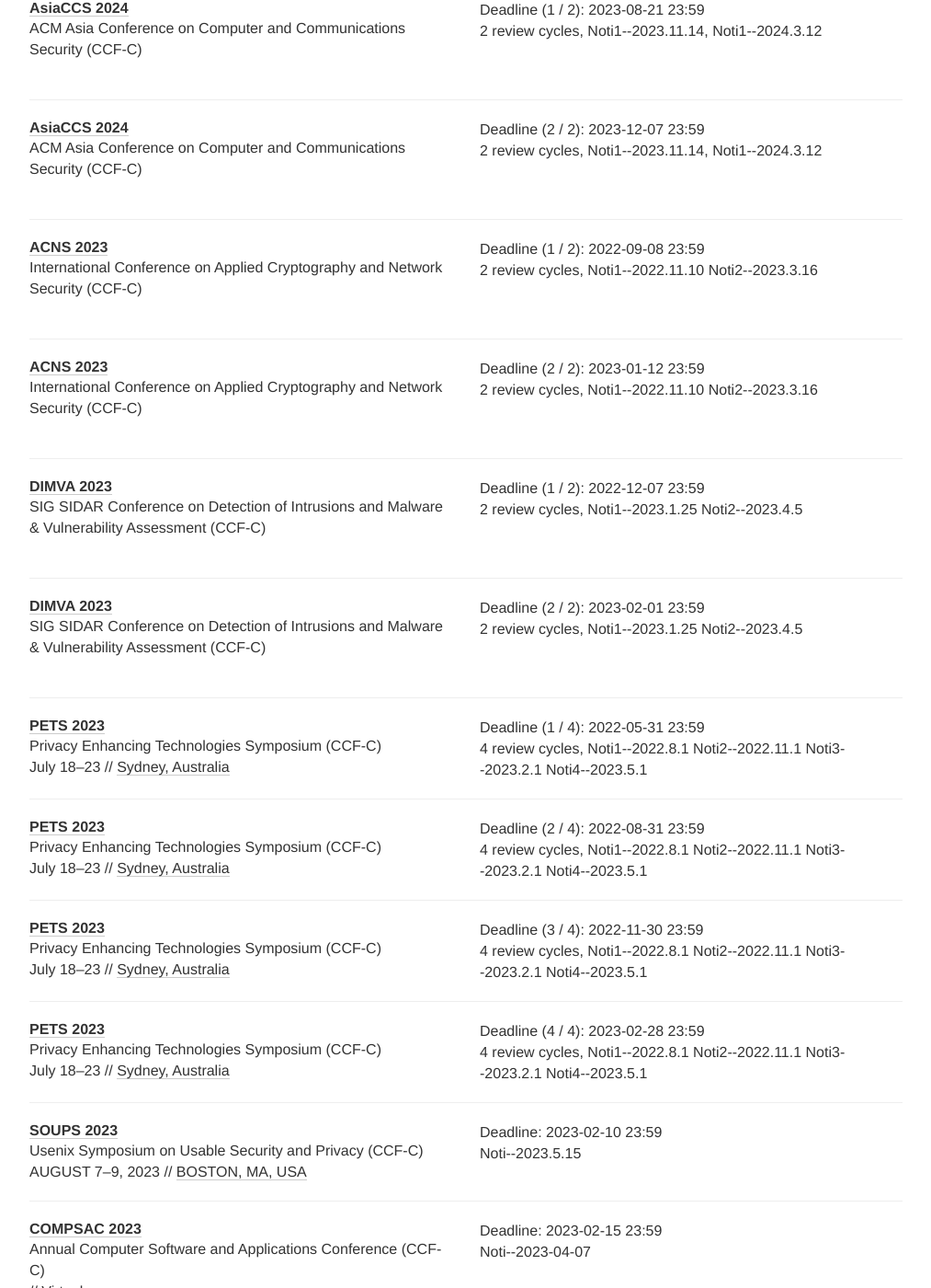
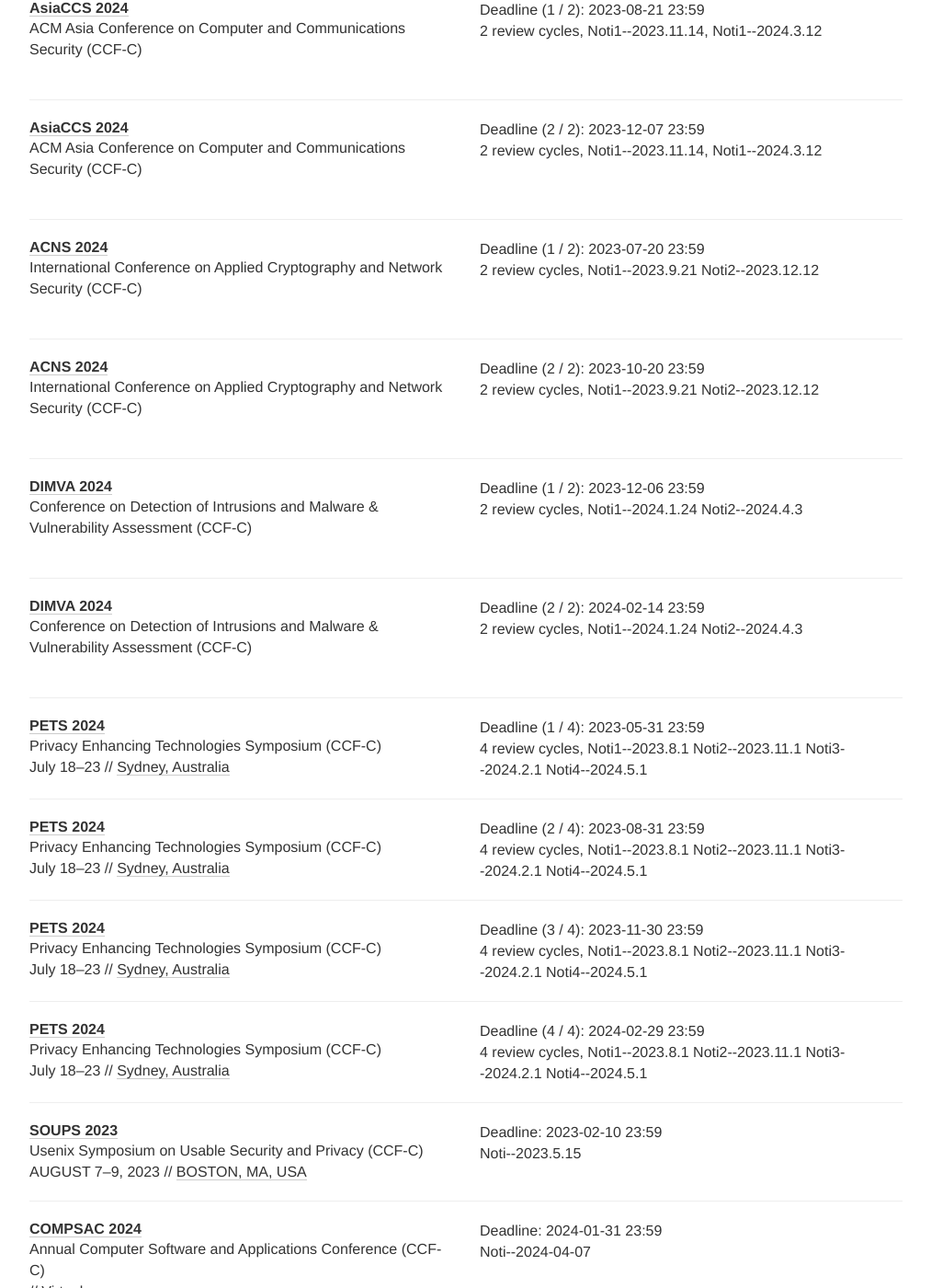
Before and after one commit to TCA-ISCAS/tca-iscas.github.io, a Jekyll site: the page built from index.html, in a window 1280 px wide and 1400 px high, scrolled down 2024 px. Shown: the whole window at 92% size, without its empty margins (133-1146 px from the left). Built offline with Jekyll 4.4.1, drawn with Linux system fonts in a browser that asks for light colours; nearby versions of some CDN libraries; some of the changed text lies outside the part shown.

Commit message:
Update conferences.yml

```diff
--- a/_data/conferences.yml
+++ b/_data/conferences.yml
@@ -86,11 +86,11 @@
 
 - name: DSN
   description: The International Conference on Dependable Systems and Networks (CCF-B)
-  year: 2023
-  link: https://dsn2023.dei.uc.pt/
-  comment: Noti1--2023.5.17
+  year: 2024
+  link: https://dsn2024uq.github.io/cfpapers.html
+  comment: Noti1--2024.3.20
   deadline:
-    - "2022-12-7 23:59"
+    - "2023-11-29 23:59"
   date:
   place:
   tags: [SEC, B]
@@ -110,24 +110,24 @@
 
 - name: ACNS
   description: International Conference on Applied Cryptography and Network Security (CCF-C)
-  year: 2023
-  link: https://sulab-sever.u-aizu.ac.jp/ACNS2023/
-  comment: 2 review cycles, Noti1--2022.11.10 Noti2--2023.3.16
+  year: 2024
+  link: https://wp.nyu.edu/acns2024/
+  comment: 2 review cycles, Noti1--2023.9.21 Noti2--2023.12.12
   deadline:
-    - "2022-09-08 23:59"
-    - "2023-01-12 23:59"
+    - "2023-07-20 23:59"
+    - "2023-10-20 23:59"
   date:
   place:
   tags: [CRYPTO, SEC, C]
 
 - name: DIMVA
-  description: SIG SIDAR Conference on Detection of Intrusions and Malware & Vulnerability Assessment (CCF-C)
-  year: 2023
-  link: https://dimva2023.de/
-  comment: 2 review cycles, Noti1--2023.1.25 Noti2--2023.4.5
+  description: Conference on Detection of Intrusions and Malware & Vulnerability Assessment (CCF-C)
+  year: 2024
+  link: https://www.dimva.org/dimva2024/
+  comment: 2 review cycles, Noti1--2024.1.24 Noti2--2024.4.3
   deadline:
-    - "2022-12-07 23:59"
-    - "2023-02-01 23:59"
+    - "2023-12-06 23:59"
+    - "2024-02-14 23:59"
   date:
   place:
   tags: [SEC, C]
@@ -135,14 +135,14 @@
 
 - name: PETS
   description: Privacy Enhancing Technologies Symposium (CCF-C)
-  year: 2023
-  link: https://petsymposium.org
-  comment: 4 review cycles, Noti1--2022.8.1 Noti2--2022.11.1 Noti3--2023.2.1 Noti4--2023.5.1
+  year: 2024
+  link: https://petsymposium.org/2024/
+  comment: 4 review cycles, Noti1--2023.8.1 Noti2--2023.11.1 Noti3--2024.2.1 Noti4--2024.5.1
   deadline:
-    - "2022-05-31 23:59"
-    - "2022-08-31 23:59"
-    - "2022-11-30 23:59"
-    - "2023-02-28 23:59"
+    - "2023-05-31 23:59"
+    - "2023-08-31 23:59"
+    - "2023-11-30 23:59"
+    - "2024-02-29 23:59"
   date: July 18-23
   place: Sydney, Australia
   tags: [SEC, C]
@@ -161,22 +161,23 @@
 
 - name: COMPSAC
   description: Annual Computer Software and Applications Conference (CCF-C)
-  year: 2023
-  link: https://ieeecompsac.computer.org/2023/
-  comment: Noti--2023-04-07
+  year: 2024
+  link: https://ieeecompsac.computer.org/2024/
+  comment: Noti--2024-04-07
   deadline:
-    - "2023-02-15 23:59"
+    - "2024-01-31 23:59"
   date:
   place: Virtual
   tags: [SEC, C]
 
 - name: ACISP
   description: Australasia Conference on Information Security and Privacy (CCF-C)
-  year: 2023
+  year: 2024
   link: https://www.qut.edu.au/about/faculty-of-science/school-of-computer-science/acisp
-  comment: Noti--15 April 2023
+  comment: 2 review cycles, Noti1--2024.1.22 Noti2--2024.4.8
   deadline:
-    - "2023-02-23 23:59"
+    - "2023-11-06 23:59"
+    - "2024-02-19 23:59"
   date:
   place:
   tags: [SEC, C]
@@ -184,12 +185,12 @@
 
 - name: WiSec
   description: ACM Conference on Security and Privacy in Wireless and Mobile Networks (CCF-C)
-  year: 2023
-  link: https://wisec2023.surrey.ac.uk/
-  comment: 2 review cycles, Noti1--December 20th, 2022 Noti2-March 29th, 2023
+  year: 2024
+  link: https://wisec2024.kaist.ac.kr/
+  comment: 2 review cycles, Noti1--December 18th, 2023 Noti2-March 22th, 2024
   deadline:
-    - "2022-12-07 23:59"
-    - "2023-02-17 23:59"
+    - "2023-11-09 23:59"
+    - "2024-02-08 23:59"
   date:
   place:
   tags: [SEC, C]
@@ -252,11 +253,11 @@
 # System
 - name: USENIX ATC
   description: Usenix Annual Technical Conference (CCF-A)
-  year: 2023
-  link: https://www.usenix.org/conference/atc23
-  comment: Noti--Friday, April 28, 2023
+  year: 2024
+  link: https://www.usenix.org/conference/atc24
+  comment: Noti--April 30, 2024
   deadline:
-    - "2023-01-05 23:59"
+    - "2024-01-09 23:59"
   date:
   place:
   tags: [SYS, A]
@@ -276,11 +277,11 @@
 
 - name: OSDI
   description: USENIX Symposium on Operating Systems Design and Implementation (CCF-A)
-  year: 2023
-  link: https://www.usenix.org/conference/osdi23
-  comment: Noti--March 23, 2023
+  year: 2024
+  link: https://www.usenix.org/conference/osdi24
+  comment: Noti--March 21, 2024
   deadline:
-    - "2022-12-6 23:59"
+    - "2023-11-30 23:59"
   date:
   place:
   tags: [SYS, A]
@@ -288,11 +289,11 @@
 
 - name: INFOCOM
   description: IEEE International Conference on Computer Communications (CCF-A)
-  year: 2023
-  link: https://infocom2023.ieee-infocom.org/
-  comment: Noti--December 2, 2022
+  year: 2024
+  link: https://infocom2024.ieee-infocom.org/
+  comment: Noti--December 1, 2023
   deadline:
-    - "2022-07-25 23:59"
+    - "2023-07-24 23:59"
   date:
   place:
   tags: [SYS, A]
@@ -333,19 +334,19 @@
 
 - name: MobiSys
   description: International Conference on Mobile Systems, Applications, and Services (CCF-B)
-  year: 2023
-  link: https://www.sigmobile.org/mobisys/2023/
-  comment: Noti--February 27, 2023
+  year: 2024
+  link: https://www.sigmobile.org/mobisys/2024/
+  comment: Noti--March 6th, 2024
   deadline:
-    - "2022-12-9 23:59"
+    - "2023-11-23 23:59"
   date:
   place:
   tags: [SYS, B]
 
 - name: ICDCS
   description: International Conference on Distributed Computing Systems (CCF-B)
-  year: 2023
-  link: https://icdcs2023.icdcs.org/
+  year: 2024
+  link: https://icdcs2024.icdcs.org/
   comment: Noti--April 10, 2023
   deadline:
     - "2023-01-14 23:59"
@@ -366,20 +367,20 @@
 
 - name: EuroSys
   description: European Conference on Computer Systems (CCF-B)
-  year: 2023
-  link: https://2023.eurosys.org/
-  comment: 2 review cycles, Noti1--Aug 10, 2022, Noti2--January 18, 2023
+  year: 2024
+  link: https://2024.eurosys.org/
+  comment: 2 review cycles, Noti1--Sep 12, 2023, Noti2--Feb 7, 2024
   deadline:
-    - "2022-05-11 23:59"
-    - "2022-10-12 23:59"
+    - "2023-05-24 23:59"
+    - "2023-10-19 23:59"
   date:
   place:
   tags: [SYS]
 
 - name: CGO
   description: Code Generation and Optimization (CCF-B)
-  year: 2023
-  link: https://conf.researchr.org/home/cgo-2023
+  year: 2024
+  link: https://conf.researchr.org/home/cgo-2024
   comment: 2 review cycles, Noti1--17 Jul 2023 , Noti2--6th November 2023
   deadline:
     - "2023-05-19 23:59"
@@ -403,23 +404,23 @@
 
 - name: ISSTA
   description: International Symposium on Software Testing and Analysis (CCF-A)
-  year: 2023
-  link: https://conf.researchr.org/series/issta
-  comment: 2 review cycles, Noti1--16 Jan 2023 , Noti2--3 May 2023
+  year: 2024
+  link: https://conf.researchr.org/home/issta-2024
+  comment: 2 review cycles, Noti1--Mar 2 2024, Noti2--June 13 2024
   deadline:
-    - "2022-11-10 23:59"
-    - "2023-02-16 23:59"
+    - "2023-12-15 23:59"
+    - "2024-04-12 23:59"
   date:
   place:
   tags: [SOFT, A]
 
 - name: FSE
   description: Foundations of Software Engineering (CCF-A)
-  year: 2023
-  link: https://conf.researchr.org/home/fse-2023
-  comment: Noti--4 May 2023
+  year: 2024
+  link: https://conf.researchr.org/home/fse-2024
+  comment: Noti--Dec 13 2023
   deadline:
-    - "2023-01-26 23:59"
+    - "2023-09-21 23:59"
   date:
   place:
   tags: [SOFT, A]
@@ -448,11 +449,11 @@
 
 - name: PLDI
   description: ACM-SIGPLAN Symp on Prog Lang Design & Impl (CCF-A)
-  year: 2023
-  link: https://pldi23.sigplan.org/
-  comment: Noti--2023-02-25
+  year: 2024
+  link: https://pldi24.sigplan.org/
+  comment: Noti--2024-02-26
   deadline:
-    - "2022-11-10 23:59"
+    - "2023-11-16 23:59"
   date:
   place:
   tags: [SYS, A]
@@ -470,12 +471,12 @@
 
 - name: OOPSLA
   description: Object-Oriented Programming Systems, Languages and Applications (CCF-A)
-  year: 2023
-  link: https://2023.splashcon.org/track/splash-2023-oopsla
-  comment: 2 reviwe cycles， Noti1--23 Dec 2022， Noti2--30 Jun 2023
+  year: 2024
+  link: https://2024.splashcon.org/
+  comment: 2 reviwe cycles， Noti1--22 Dec 20223 Noti2--30 Jun 2024
   deadline:
-    - "2022-10-28 23:59"
-    - "2023-04-14 23:59"
+    - "2023-10-20 23:59"
+    - "2024-04-05 23:59"
   date:
   place:
   tags: [SYS, A]
@@ -528,13 +529,13 @@
 
 - name: CSF
   description: IEEE Computer Security Foundations Symposium (CCF-B)
-  year: 2023
-  link: https://csf2023.ieee-security.org/
+  year: 2024
+  link: https://csf2024.ieee-security.org/
+  comment: 3 reviwe cycles， Noti1--July 6, 2023， Noti2--December 2, 2023，Noti3--April 7, 2024
   deadline:
-    - "2022-05-13 23:59"
-    - "2022-09-30 23:59"
-    - "2023-02-03 23:59"
-  comment: 3 reviwe cycles， Noti1--July 15, 2022， Noti2--December 2, 2022，Noti3--April 7, 2023
+    - "2023-05-15 23:59"
+    - "2023-09-30 23:59"
+    - "2024-02-03 23:59"
   date:
   place:
   tags: [CRYPTO, B]
```
